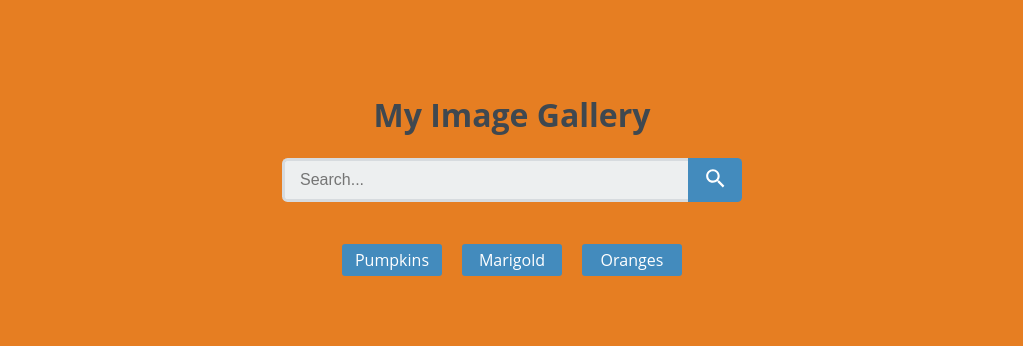
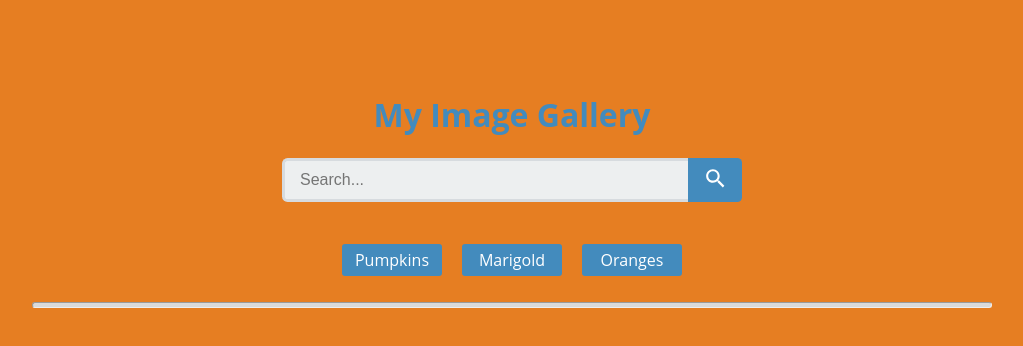
Before and after one commit to jordanmor/gallery-app-react, a React (Create React App) app: page /search in a window 1280 px wide. Shown: the top 346 px of the page, without its empty margins (128-1151 px from the left). Built offline with nearby package versions, Linux system fonts and the light colour scheme; no server answers.

Commit message:
Add some CSS styles to project

```diff
--- a/src/components/Header/index.js
+++ b/src/components/Header/index.js
@@ -33,6 +33,8 @@ const Header = props => {
         displaySearchLink={displaySearchLink}
       />
 
+      <hr />
+
     </header>
    );
 }
--- a/src/index.css
+++ b/src/index.css
@@ -1,7 +1,7 @@
 body {
   text-align: center;
   font-family: 'Open Sans', sans-serif;
-  color: #3f4850;
+  color: #dadada;
   background-color: #e67e22;
 }
 
@@ -20,8 +20,15 @@ a {
   text-decoration: none;
 }
 
+hr {
+  padding: 2px 0;
+  background-color: #dadada;
+  border-radius: 4px;
+  /* border-style: none; */
+}
+
 .title a {
-  color: #3f4850;
+  color: #438bbd;
 }
 
 .search-form {
@@ -82,6 +89,9 @@ input {
   height: 165px;
   overflow: hidden;
   margin-bottom: 15px;
+  border: 4px solid #dadada;
+  border-radius: 4px;
+  box-shadow: 0 1px 14px rgba(0,0,0, .12);
 }
 
 .photo-container ul img {
@@ -100,7 +110,7 @@ input {
 
 .not-found {
   margin-top: 6rem;
-  color: #dfdfdf;
+  color: #dadada;
 }
 
 /* =====================================
@@ -110,12 +120,12 @@ input {
 .icon-gif {
   font-size: 6em;
   margin-bottom: 0;
-  color: #7bcbc4;
+  color: #dadada;
   display: block;
 }
 
 .no-gifs  {
-  color: #7bcbc4;
+  color: #dadada;
   height: 140px;
   padding-top: 62px;
   text-align: center;
```
